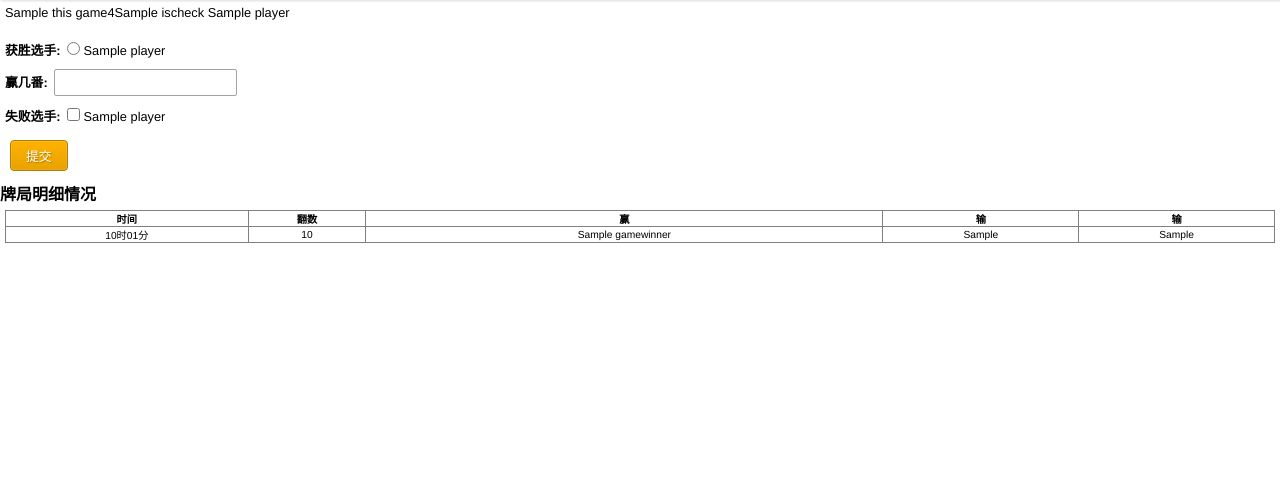
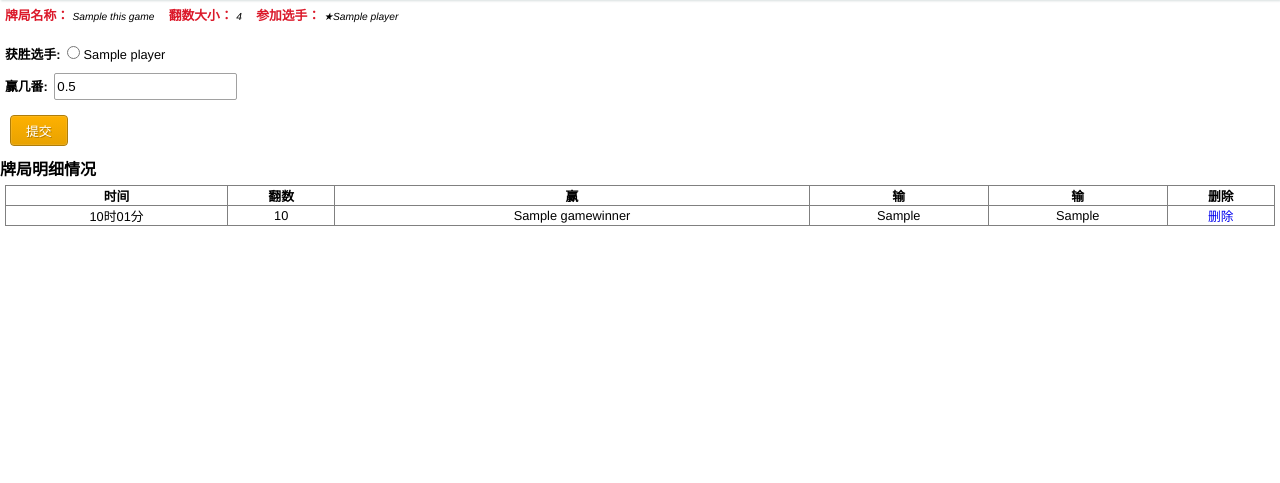
Before and after one commit to cqstars/pt68, a Django app: template templates/sc_card/game_detail.html in a window 1280 px wide. Shown: the part 80-563 px from the top of the page. Run offline with Django 3.2, Linux system fonts and the light colour scheme; the template is opened without the code that fills it: most values are stand-ins (such as "Sample title", 1, 10 or a date in 2020); some libraries are stand-ins or nearby versions.

Commit message:
大体完成，需要删除具体某个记账信息

```diff
--- a/templates/index.html
+++ b/templates/index.html
@@ -24,6 +24,7 @@
                 <li class="nr"></li>
             </ul>
         </div>
+
         <h2><strong>圣天国学堂</strong></h2>
         &nbsp;&nbsp;&nbsp;&nbsp;&nbsp; 圣天国学堂，由圣天数码科技支撑下的文化产业中心。致力于国学文化、儿童及青少年教育、文化教育的科技手段等三个方面的应用转化研究。公司研发实力雄厚，拥有来自西南大学、
         重庆大学、重庆两江书画院、四川乡情书画院、重庆棋院、中科院重庆分院等知名机构的专家学者组成的顾问团队，并构建了多个研发工作室。
--- a/templates/sc_card/game_detail.html
+++ b/templates/sc_card/game_detail.html
@@ -12,47 +12,55 @@
 {% endblock %}
 {% block content %}
     <div class="content_flex">
-        {{ this_game.name }}{{ this_game.rate }}{{ this_game.ischeck }}
-        {% for p in this_game.get_gamepalyers %}
-            {{ p.player.nick_name }}
-        {% endfor %}
+        <div><strong style="color: #db192a">牌局名称：</strong> <span
+                style="font-size: 0.8em;font-style: italic">{{ this_game.name }}</span>&nbsp;&nbsp;&nbsp;&nbsp;
+        </div>
+        <div><strong style="color: #db192a">翻数大小：</strong> <span
+                style="font-size: 0.8em;font-style: italic">{{ this_game.rate }}</span>&nbsp;&nbsp;&nbsp;&nbsp;
+        </div>
+        <div><strong style="color: #db192a">参加选手：</strong>{% for p in this_game.get_gamepalyers %}
+            <span style="font-size: 0.8em;font-style: italic">★{{ p.player.nick_name }}</span>
+        {% endfor %}</div>
+
+
     </div>
 
 
     <div class="content_flex">
-        <form action="{% url 'sc_card:game_detail' this_game.id %}" method="POST" onsubmit="return checkForm()">
+        <form action="{% url 'sc_card:game_detail' this_game.id %}" method="POST" onsubmit="return checkForm()"
+              name="frm">
             {% csrf_token %}
-            <div>
-                <input type="hidden" name="gameid" value="{{ this_game.id }}">
-            </div>
 
             <div>
 
                 <strong>获胜选手:</strong>
                 {% for p in this_game.get_gamepalyers %}
-                    <input type="radio" name="winner" value="{{ p.id }}"/>
+                    <input type="radio" name="winner" value="{{ p.player.id }}"/>
                     {{ p.player.nick_name }}
                 {% endfor %}
 
             </div>
             <div>
                 <strong>赢几番:</strong>
-                <input type="text" name="score">
+                <input type="text" name="score" value="0.5">
 
             </div>
             <div>
 
-                {% if this_game.get_gamepalyers %}
+
+                {% if this_game.get_gamepalyers.count > 3 %}
                     <strong>失败选手:</strong>
 
                     {% for p in this_game.get_gamepalyers %}
-                        <input type="checkbox" name="loser" value="{{ p.id }}"/>
+                        <input type="checkbox" name="loser" value="{{ p.player.id }}"/>
                         {{ p.player.nick_name }}
                     {% endfor %}
-
-                    </div>
+                {% else %}
+                    {% for p in this_game.get_gamepalyers %}
+                        <input type="checkbox" name="loser" value="{{ p.player.id }}" style="display:none;"/>
+                    {% endfor %}
                 {% endif %}
-
+            </div>
 
             <input type="submit" value="提交" class="btn">
         </form>
@@ -60,22 +68,25 @@
     <strong>牌局明细情况</strong>
     <div class="content_flex">
         {% if game_detail %}
-            <table width="100%" border="1" cellspacing="1"
-                   style="text-align: center;font-size: 0.8em;border-collapse:collapse">
+            <table width="100%" border="1" cellspacing="2"
+                   style="text-align: center;font-size: 1em;border-collapse:collapse">
                 <tr>
                     <th>时间</th>
                     <th>翻数</th>
                     <th>赢</th>
                     <th>输</th>
                     <th>输</th>
+                    <th>删除</th>
                 </tr>
-                {% for i in game_detail %}
+
+                {% for i in  game_detail %}
                     <tr>
                         <td>{{ i.add_time|date:'h时m分' }}</td>
                         <td>{{ i.score }}</td>
                         <td>{{ i.gamewinner }}</td>
                         <td>{{ i.gameloser1 }}</td>
                         <td>{{ i.gameloser2 }}</td>
+                        <td><a href="{% url 'sc_card:game_detail' i.game_id %}">删除</a></td>
                     </tr>
                 {% endfor %}
 
@@ -93,8 +104,44 @@
 {% block js %}
     <script type="text/javascript">
         function checkForm() {
-            alert("ok")
 
+            var winner = frm.winner.value;
+            if (winner == "") {
+                alert("选取获胜选手");
+                return false;
+            }
+
+            var score = frm.score.value;
+            if (score == "") {
+                alert("输入翻数");
+                return false;
+            }
+            obj = document.getElementsByName("loser");
+            var longtxt = 0;
+            if (obj.length == 3) {
+                 for (k in obj){
+                     if(obj[k].value!=winner)
+                     {
+                         obj[k].checked=true;
+                     }
+                 }
+            }
+            else {
+                for (k in obj) {
+                    if (obj[k].checked) {
+                        longtxt++;
+                        if (obj[k].value == winner) {
+                            alert("输家与赢家是相同选手");
+                            return false;
+                        }
+                    }
+                }
+                if (longtxt != 2) {
+                    alert("输家选手必须是两位");
+                    return false;
+                }
+            }
+            return true;
         }
     </script>
 {% endblock %}
```
Also changed, not shown: apps/sc_card/views.py (+36 -4 lines).
